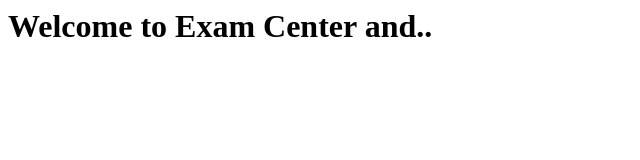
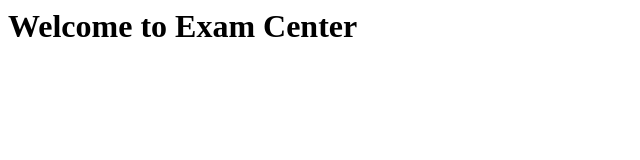
Before and after one commit to RoHiT-devloper/RohitDutt, a plain HTML site: page index.html in a window 1280 px wide. Shown: the whole page, without its empty margins (0-640 px from the left). Drawn offline with Linux system fonts and the light colour scheme.

Commit message:
Update index.html

```diff
--- a/index.html
+++ b/index.html
@@ -3,7 +3,7 @@
 <body>
 
 
-    <h1>Welcome to Exam Center and..</H1>
+    <h1>Welcome to Exam Center</H1>
 
 
 
```
